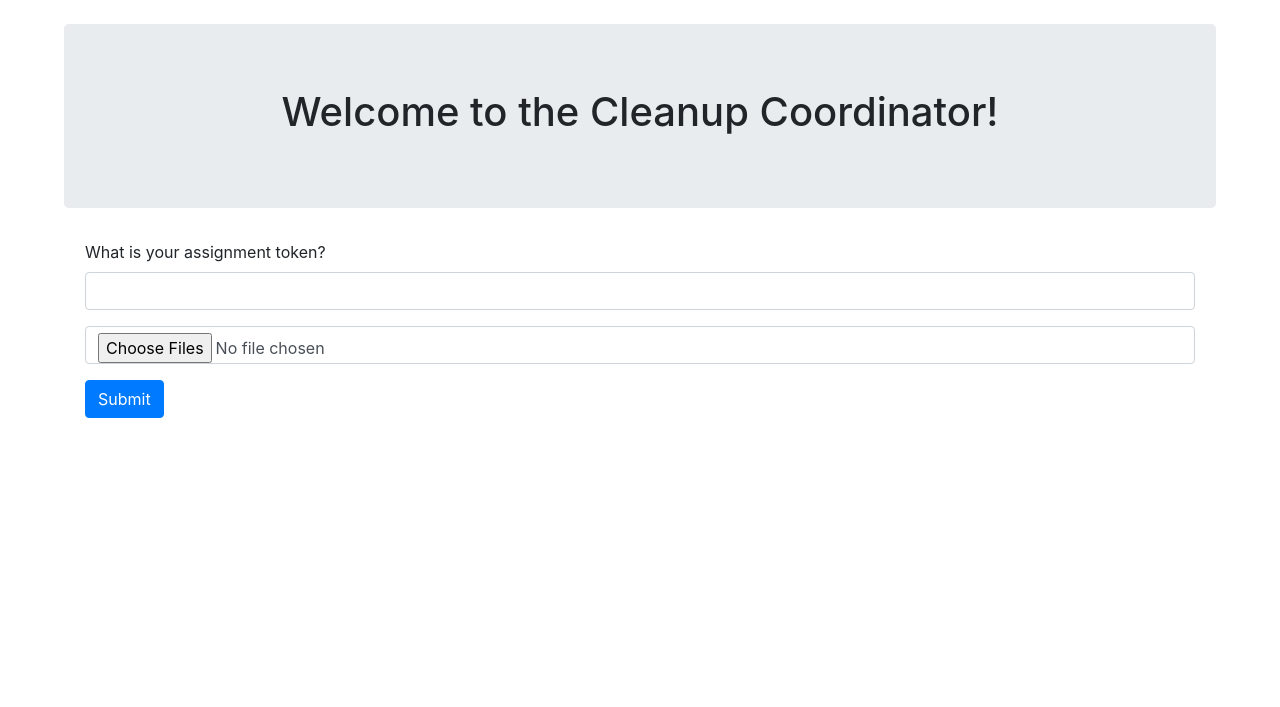
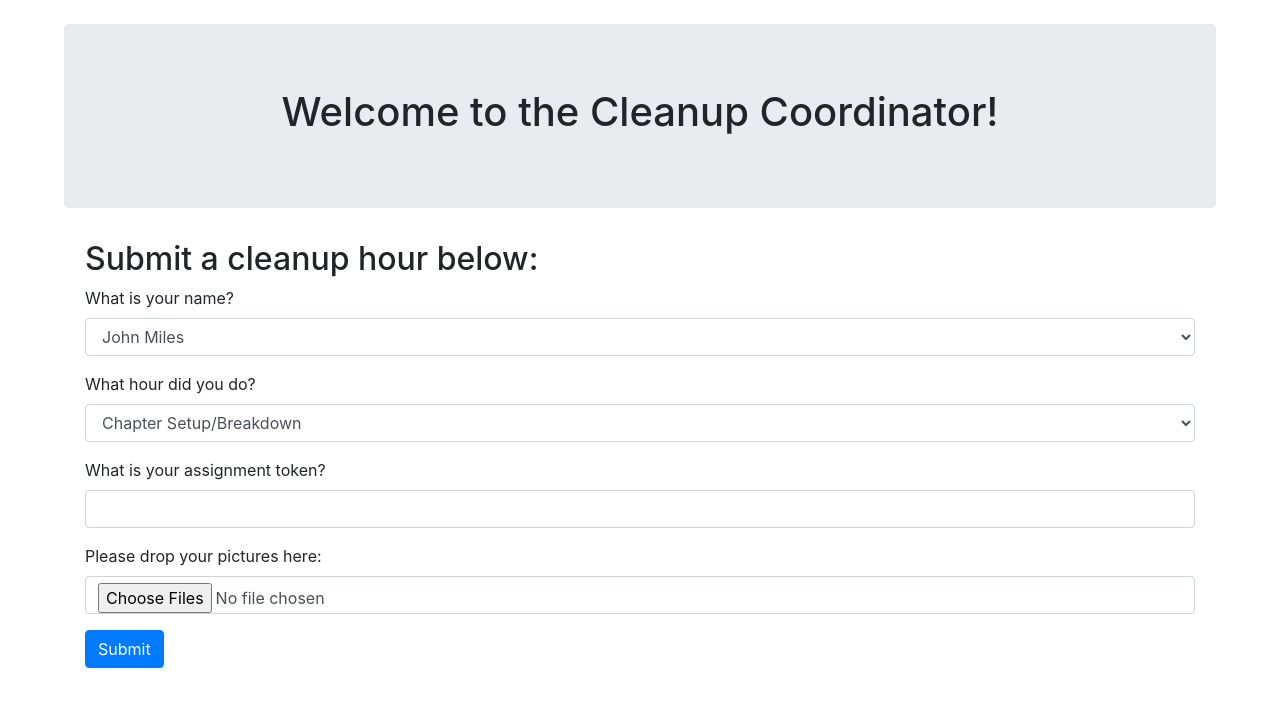
Before and after one commit to jaustinmiles/CleanupCoordinator, a Flask app: page / in a window 1280 px wide. Shown: the part 58-765 px from the top of the page. Run offline with Flask 2, Linux system fonts and the light colour scheme; some libraries are stand-ins or nearby versions.

Commit message:
Add security features to hour submission. Manage credentials for various apis more securely.

```diff
--- a/app.py
+++ b/app.py
@@ -7,8 +7,6 @@ from flask_sqlalchemy import SQLAlchemy
 from flask_migrate import Migrate
 from twilio.twiml.messaging_response import MessagingResponse
 from werkzeug.security import generate_password_hash, check_password_hash
-
-from utils.components import GenerateMembersButton, GenerateScheduleButton, AssignTasksButton, LoginForm, SubmitHourForm
 
 # Initial setup for the Flask app and migration capabilities of the database, along with the instantiation
 # of the global variable db
@@ -202,10 +200,17 @@ def index():
     the user is a Member
     :return: html template to render
     """
+    from utils.components import SubmitHourForm
     form = SubmitHourForm()
     if form.validate_on_submit():
         assignment_id = form.token.data
+        submitted_name = int(form.name.data)
+        submitted_hour = int(form.hour.data)
         assign = Assignment.query.get(assignment_id)
+        if assign is None or assign.member_id != submitted_name or assign.task_id != submitted_hour:
+            flash("Some information you provided does not match up with information in the database. Please try again "
+                  "or contact the housing manager.")
+            return render_template('index.html', form=form)
         member = Member.query.get(assign.member_id)
         uploaded_files = request.files.getlist("file[]")
         dir_path = os.path.join(current_app.root_path, f'static\\uploaded_hours\\{member.first + member.last}')
@@ -215,6 +220,7 @@ def index():
             filepath = os.path.join(dir_path, file.filename)
             pic = Image.open(file)
             pic.save(filepath)
+        flash("Your submission was successful. Thank you for completing your task!")
 
     return render_template('index.html', form=form)
 
@@ -231,6 +237,7 @@ def members():
     an anchor tag for his specific member page, which displays complete information.
     :return: template for members.html
     """
+    from utils.components import GenerateMembersButton
     generate = GenerateMembersButton()
     if generate.validate_on_submit():
         from modules.MemberGenerator import generate_members
@@ -284,6 +291,7 @@ def assignment():
     the database until reset.
     :return: template for assignment (the current page), or final_assignments (upon pressing the assign button)
     """
+    from utils.components import GenerateScheduleButton, AssignTasksButton
     generate = GenerateScheduleButton()
     try:
         hours_list = CleanupHour.query.all()
@@ -505,6 +513,7 @@ def login():
     is then redirected to index or to whatever his original request was
     :return:  template for index or next request
     """
+    from utils.components import LoginForm
     form = LoginForm()
     if form.validate_on_submit():
         user = User.query.filter_by(email=form.email.data).first()
--- a/templates/index.html
+++ b/templates/index.html
@@ -1,19 +1,37 @@
 {% extends "base.html" %}
 
 {% block content %}
+    {% for mess in get_flashed_messages() %}
+        <div class="alert alert-warning alert-dismissible fade show" role="alert">
+            <button type="button" data-dismiss="alert" aria-label="Close" class="fade close">
+                <span aria-hidden="true">&times;</span>
+            </button>
+            {{ mess }}
+        </div>
+    {% endfor %}
     <br>
     <div class="jumbotron" style="margin-right: 5%; margin-left: 5%">
         <h1 align="center">Welcome to the Cleanup Coordinator!</h1>
     </div>
     {% if not current_user.is_authenticated %}
         <div class="container">
-            <form method="POST" enctype="multipart/form-data">
+            <h2>Submit a cleanup hour below:</h2>
+            <form action="" method="POST" enctype="multipart/form-data">
                 {{ form.hidden_tag() }}
+                <div class="form-group">
+                    {{ form.name.label }}
+                    {{ form.name(class="form-control") }}
+                </div>
+                <div class="form-group">
+                    {{ form.hour.label }}
+                    {{ form.hour(class="form-control") }}
+                </div>
                 <div class="form-group">
                     {{ form.token.label }}
                     {{ form.token(class="form-control") }}
                 </div>
                 <div class="form-group">
+                    <label for="file[]">Please drop your pictures here:</label>
                     <input class="form-control" type="file" name="file[]" multiple="">
                 </div>
                 {{ form.submit(class="btn btn-primary") }}
--- a/templates/login.html
+++ b/templates/login.html
@@ -2,7 +2,7 @@
 
 {% block content %}
 
-<div class="container">
+    <div class="container">
         <form method="POST">
             {{ form.hidden_tag() }}
             <div class="form-group">
@@ -17,4 +17,5 @@
         </form>
     </div>
 
+
 {% endblock %}
--- a/utils/components.py
+++ b/utils/components.py
@@ -1,6 +1,5 @@
 from flask_wtf import FlaskForm
-from flask_wtf.file import FileAllowed, FileRequired
-from wtforms import SubmitField, StringField, PasswordField, IntegerField, FileField
+from wtforms import SubmitField, StringField, PasswordField, IntegerField, SelectField
 from wtforms.validators import DataRequired, Email
 
 
@@ -22,7 +21,26 @@ class LoginForm(FlaskForm):
     submit = SubmitField('Log in')
 
 
+def get_member_choices():
+    from app import Member
+    members = Member.query.all()
+    member_choices = []
+    for member in members:
+        member_choices += [(str(member.id), member.first + ' ' + member.last)]
+    return member_choices
+
+
+def get_task_choices():
+    from app import CleanupHour
+    tasks = CleanupHour.query.all()
+    task_choices = []
+    for task in tasks:
+        task_choices += [(str(task.id), task.name)]
+    return task_choices
+
+
 class SubmitHourForm(FlaskForm):
-    token = IntegerField("What is your assignment token?", validators=[DataRequired()])
-    # pictures = FileField("Please submit your pictures here", validators=[FileAllowed(['jpg', 'png']), FileRequired()])
+    name = SelectField("What is your name?", choices=get_member_choices())
+    hour = SelectField("What hour did you do?", choices=get_task_choices())
+    token = StringField("What is your assignment token?", validators=[DataRequired()])
     submit = SubmitField('Submit')
```
Also changed, not shown: modules/TextClient.py (+3 -4 lines), data.sqlite, 1 other file.
